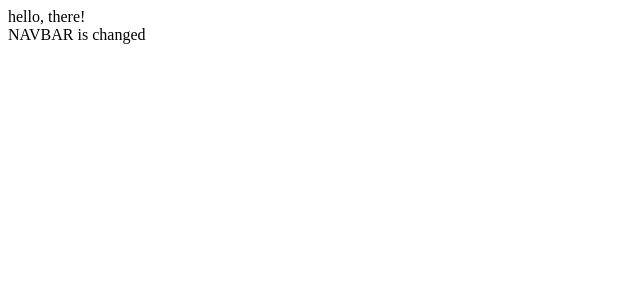
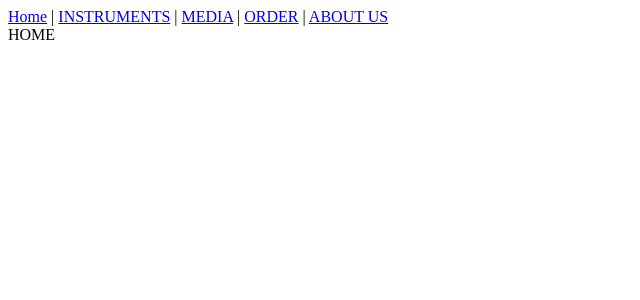
Before and after one commit to jackpronske/Pronske-Guitars, a React app: page / in a window 1280 px wide. Shown: the top 300 px of the page, without its empty margins (0-640 px from the left). Built offline with nearby package versions, Linux system fonts and the light colour scheme; no server answers; the HTML template or start-up script is replaced by a standard one.

Commit message:
added updated react routing. added catch all in server code that allows refreshes and offsite loading of child pages.

```diff
--- a/client/src/Components/App.js
+++ b/client/src/Components/App.js
@@ -1,28 +1,12 @@
-import React, { useState, useEffect } from "react";
-import axios from "axios";
-
+import React from "react";
+import { Outlet } from "react-router-dom";
 import NavBar from "./NavBar";
 
-const App = () => {
-  const [name, setName] = useState("there");
-
-  useEffect(() => {
-    axios
-      .get("/name")
-      .then((result) => {
-        setName(result.data.name);
-      })
-      .catch((err) => {
-        console.log(err);
-      });
-  });
-
+export default function App() {
   return (
-    <>
-      <div>hello, {name}!</div>
+    <div>
       <NavBar />
-    </>
+      <Outlet />
+    </div>
   );
-};
-
-export default App;
+}
--- /dev/null
+++ b/client/src/Components/ErrorPage.jsx
@@ -0,0 +1,12 @@
+import React from "react";
+import { Link } from "react-router-dom"
+
+export default function ErrorPage() {
+    return (
+        <div style={{ padding: "2rem", color: "red" }}>
+            <h1>404 – Not Found</h1>
+            <p>Woah, I'm lost...</p>
+            <Link to={"/"}>Take Me Home</Link>
+        </div>
+    );
+}
--- a/client/src/Components/NavBar.jsx
+++ b/client/src/Components/NavBar.jsx
@@ -1,8 +1,14 @@
 import React from "react";
-import "./NavBar.scss";
+import { NavLink } from "react-router-dom";
 
-const NavBar = () => {
-  return <div>NAVBAR is changed</div>;
-};
-
-export default NavBar;
+export default function NavBar() {
+  return (
+    <nav>
+      <NavLink to="/">Home</NavLink> |{" "}
+      <NavLink to="/instruments">INSTRUMENTS</NavLink> |{" "}
+      <NavLink to="/media">MEDIA</NavLink> |{" "}
+      <NavLink to="/order">ORDER</NavLink> |{" "}
+      <NavLink to="/about">ABOUT US</NavLink>
+    </nav>
+  );
+}
--- a/client/src/index.js
+++ b/client/src/index.js
@@ -1,11 +1,31 @@
 import React from "react";
 import ReactDOM from "react-dom/client";
-import { BrowserRouter } from "react-router-dom";
+import {
+  createBrowserRouter,
+  RouterProvider,
+} from "react-router-dom";
+
 import App from "./Components/App";
+import ErrorPage from "./Components/ErrorPage";
 
-const root = ReactDOM.createRoot(document.getElementById("root"));
-root.render(
-  <BrowserRouter>
-    <App />
-  </BrowserRouter>,
+const router = createBrowserRouter([
+  {
+    path: "/",
+    element: <App />, // Layout route
+    // errorElement: <ErrorPage />,
+    children: [
+      { index: true, element: <div>HOME</div> },
+      { path: "instruments", element: <div>INSTRUMENTS</div> },
+      { path: "media", element: <div>MEDIA</div> },
+      { path: "order", element: <div>ORDER</div> },
+      { path: "about", element: <div>ABOUT US</div> },
+      { path: "*", element: <ErrorPage /> },
+    ],
+  },
+]);
+
+ReactDOM.createRoot(document.getElementById("root")).render(
+  <React.StrictMode>
+    <RouterProvider router={router} />
+  </React.StrictMode>
 );
--- a/package.json
+++ b/package.json
@@ -46,7 +46,7 @@
   "dependencies": {
     "axios": "^1.9.0",
     "dotenv": "^16.5.0",
-    "express": "^5.1.0",
+    "express": "4.21.2",
     "nodemon": "^3.1.10",
     "react": "^19.0.0",
     "react-dom": "^19.0.0",
```
Also changed, not shown: 2 other files (tests, documents, lock files or other folders).
